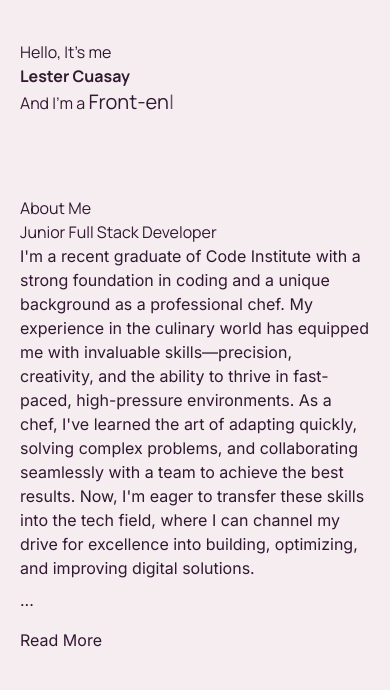
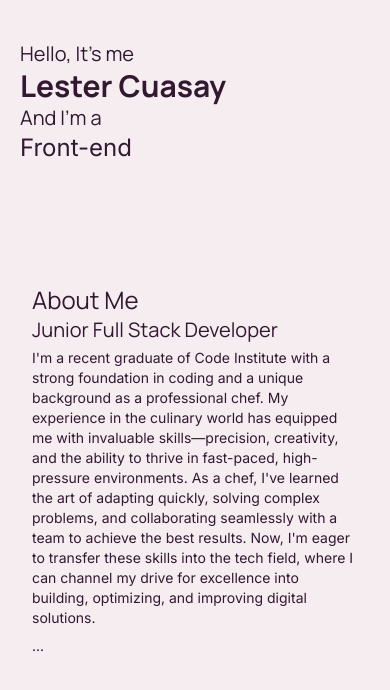
Before and after one commit to LesterCuasay/Portfolio-Next.js, a Next.js app: page / in a window 390 px wide. Shown: the top 690 px of the page. Built offline with nearby package versions, Linux system fonts and the light colour scheme.

Commit message:
style - added styles to text and headings

```diff
--- a/src/app/components/AboutSection.js
+++ b/src/app/components/AboutSection.js
@@ -11,11 +11,13 @@ const AboutSection = () => {
   return (
     <section>
       <div>
-        <h2>
-          About <span>Me</span>
+        <h2 className="text-2xl">
+          About <span className="text-second-text-color">Me</span>
         </h2>
-        <h3>Junior Full Stack Developer</h3>
-        <p>
+        <h3 className="text-xl mb-1 antialiased">
+          Junior Full Stack Developer
+        </h3>
+        <p className="text-sm">
           I'm a recent graduate of Code Institute with a strong foundation in
           coding and a unique background as a professional chef. My experience
           in the culinary world has equipped me with invaluable
@@ -38,7 +40,7 @@ const AboutSection = () => {
             contribute meaningfully to innovative projects.
           </span>
         </p>
-        <button className="mt-4" onClick={handleReadMore}>
+        <button className="btn mt-4" onClick={handleReadMore}>
           {showMore ? "Read Less" : "Read More"}
         </button>
       </div>
--- a/src/app/components/Sidebar.js
+++ b/src/app/components/Sidebar.js
@@ -1,13 +1,15 @@
 import React from "react";
 import Typewriter from "./Typewriter";
-
 
 const Sidebar = () => {
   return (
     <div className="">
-      <h3>Hello, It's me</h3>
-      <h1>Lester Cuasay</h1>
-      <h3>And I'm a <span><Typewriter /></span></h3>
+      <h3 className="text-xl">Hello, It's me</h3>
+      <h1 className="text-3xl">Lester Cuasay</h1>
+      <h3 className="text-xl">And I'm a </h3>
+      <p className="text-2xl md:text-3xl">
+        <Typewriter />
+      </p>
     </div>
   );
 };
--- a/src/app/components/Typewriter.js
+++ b/src/app/components/Typewriter.js
@@ -39,12 +39,7 @@ const Typewriter = () => {
 
     return () => clearTimeout(timeout);
   }, [text, isDeleting, pause, index]);
-  return (
-    <span className="text-xl md:text-3xl">
-      {text}
-      <span className="animate-pulse">|</span>
-    </span>
-  );
+  return <span className="text-second-text-color">{text}</span>;
 };
 
 export default Typewriter;
--- a/src/app/globals.css
+++ b/src/app/globals.css
@@ -8,12 +8,14 @@
 @theme inline {
   --color-background: var(--background);
   --color-foreground: var(--foreground);
+  --color-second-text-color: var(--second-text-color);
 }
 
 @media (prefers-color-scheme: dark) {
   :root {
     --background: #331832;
     --foreground: #f5edf0;
+    --second-text-color: #58b5da;
   }
 }
 
@@ -28,6 +30,11 @@ body {
   font-weight: 400;
 }
 
+section {
+  min-height: 100vh;
+  padding: 5rem 2rem;
+}
+
 h1 {
   font-family: var(--font-manrope);
   font-weight: 700;
@@ -38,3 +45,22 @@ h3 {
   font-family: var(--font-manrope);
   font-weight: 400;
 }
+
+.btn {
+  padding: 0.5rem 1rem;
+  background-color: var(--second-text-color);
+  border-radius: 5px 20px;
+  font-size: 1rem;
+  letter-spacing: 0.1rem;
+  font-weight: 600;
+  cursor: pointer;
+  color: var(--background);
+}
+
+.btn:hover {
+  box-shadow: 0 0 1rem var(--second-text-color);
+}
+
+.btn:active {
+  transform: translateY(2px);
+}
--- a/src/app/layout.js
+++ b/src/app/layout.js
@@ -22,11 +22,11 @@ export const metadata = {
 export default function RootLayout({ children }) {
   return (
     <html lang="en" className={`${manrope.variable} ${inter.variable}`}>
-      <body className="flex flex-col md:flex-row md:px-80 h-dvh">
-        <div className="md:w-[500px] py-10 px-5 md:py-20 md:px-10">
+      <body className="flex flex-col lg:flex-row lg:px-20 xl:px-80 h-dvh">
+        <div className="lg:w-[500px] py-10 px-5 lg:py-20 lg:px-10">
           <Sidebar />
         </div>
-        <main className="py-10 px-5 md:flex-1 md:py-20 md:px-10 md:ml-10 md:overflow-y-auto">
+        <main className="lg:flex-1 lg:overflow-y-auto">
           {children}
         </main>
       </body>
```
